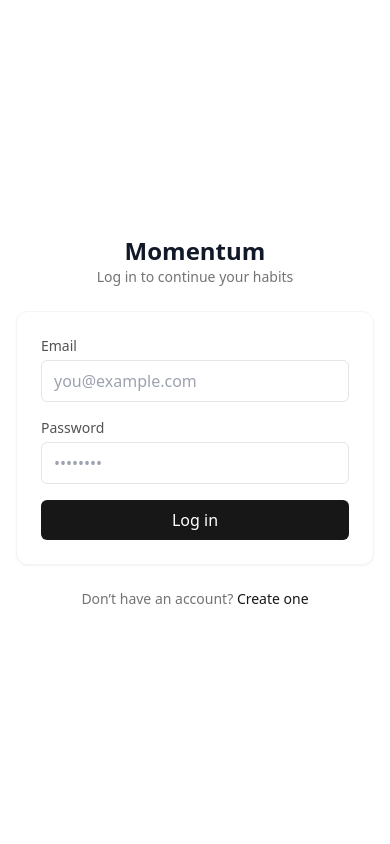
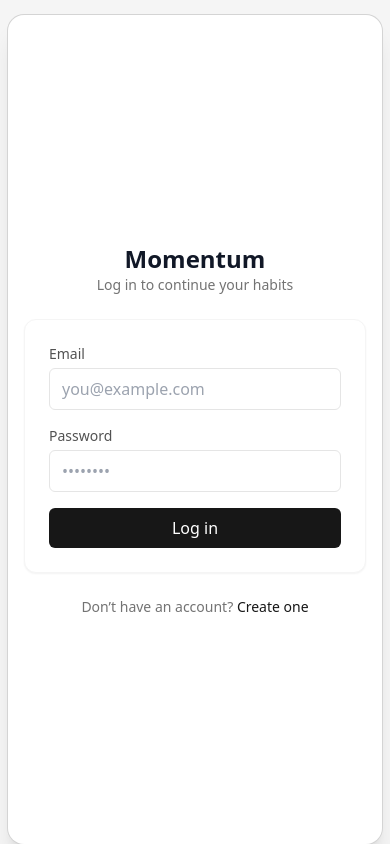
Before and after one commit to decomle/momentum, a React (Vite) app in the folder frontend/momentum-pwa/: page /demo/login in a window 390 px wide. Built offline with nearby package versions, Linux system fonts and the light colour scheme; no server answers.

Commit message:
mobile feel UI

```diff
--- a/frontend/momentum-pwa/src/layout/AppLayout.tsx
+++ b/frontend/momentum-pwa/src/layout/AppLayout.tsx
@@ -2,8 +2,8 @@ import { Outlet } from "react-router-dom"
 
 export default function AppLayout() {
   return (
-    <div className="min-h-screen bg-neutral-100 flex items-center justify-center sm:items-start sm:pt-[15px] sm:px-2">
-      <div className="w-full max-w-[390px] h-[100dvh] sm:h-[min(calc(100dvh-15px),844px)] bg-white shadow-xl ring-1 ring-neutral-300 overflow-hidden sm:rounded-[24px]">
+    <div className="min-h-screen bg-neutral-100 flex items-start justify-center pt-[15px] px-2">
+      <div className="w-full max-w-[390px] h-[min(calc(100dvh-15px),844px)] bg-white shadow-xl ring-1 ring-neutral-300 overflow-hidden rounded-[16px] sm:rounded-[24px]">
         <div className="h-full overflow-y-auto">
           <Outlet />
         </div>
```
